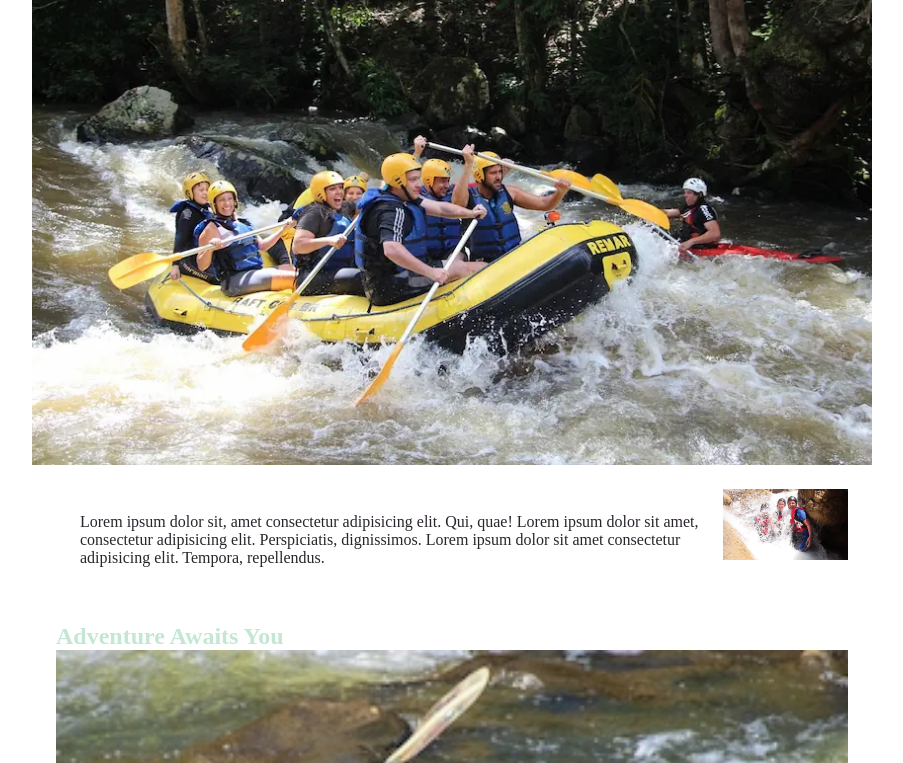
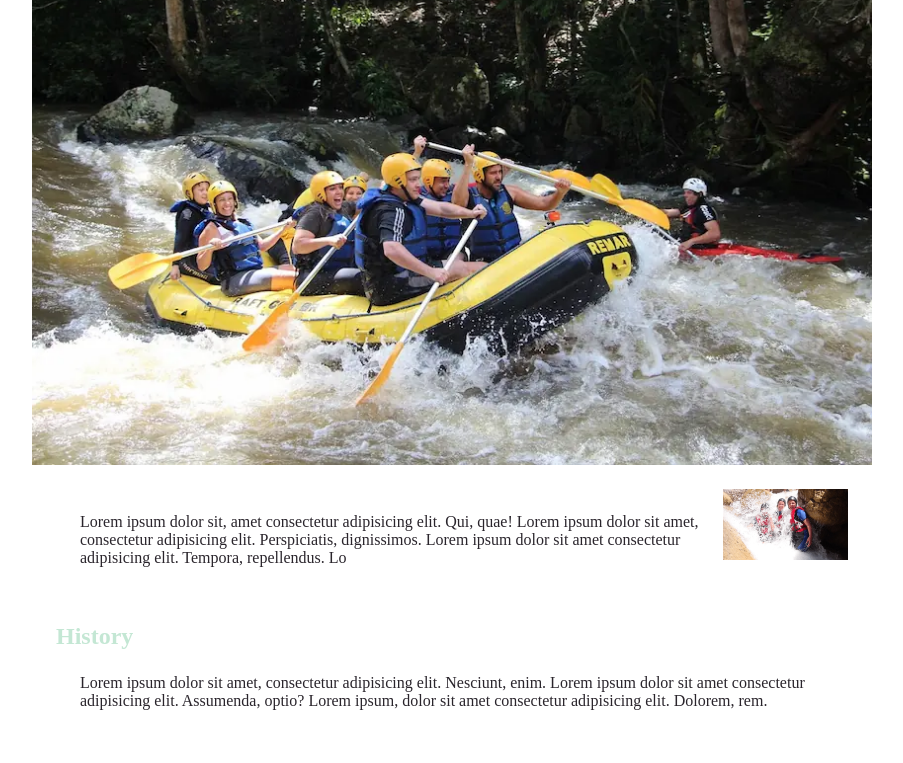
Before and after one commit to merarim-287/wdd130, a plain HTML site: page wwr/about.html in a window 1280 px wide. Shown: the part 178-941 px from the top of the page, without its empty margins (188-1091 px from the left). Drawn offline with Linux system fonts and the light colour scheme.

Commit message:
section (history)

```diff
--- a/wwr/about.html
+++ b/wwr/about.html
@@ -31,8 +31,16 @@
             <p>Lorem ipsum dolor sit, amet consectetur adipisicing elit. Qui, quae!
                     Lorem ipsum dolor sit amet, consectetur adipisicing elit. Perspiciatis, dignissimos.
                     Lorem ipsum dolor sit amet consectetur adipisicing elit. Tempora, repellendus.
+                    Lo
             </p>
         </article>
+        <section>
+            <h2>History</h2>
+            <p>Lorem ipsum dolor sit amet, consectetur adipisicing elit. Nesciunt, enim.
+                Lorem ipsum dolor sit amet consectetur adipisicing elit. Assumenda, optio?
+                Lorem ipsum, dolor sit amet consectetur adipisicing elit. Dolorem, rem.
+            </p>
+        </section>
         <section>
             <h2>Adventure Awaits You</h2>
             <img src="images/section1.webp" alt="picture 1">
```
